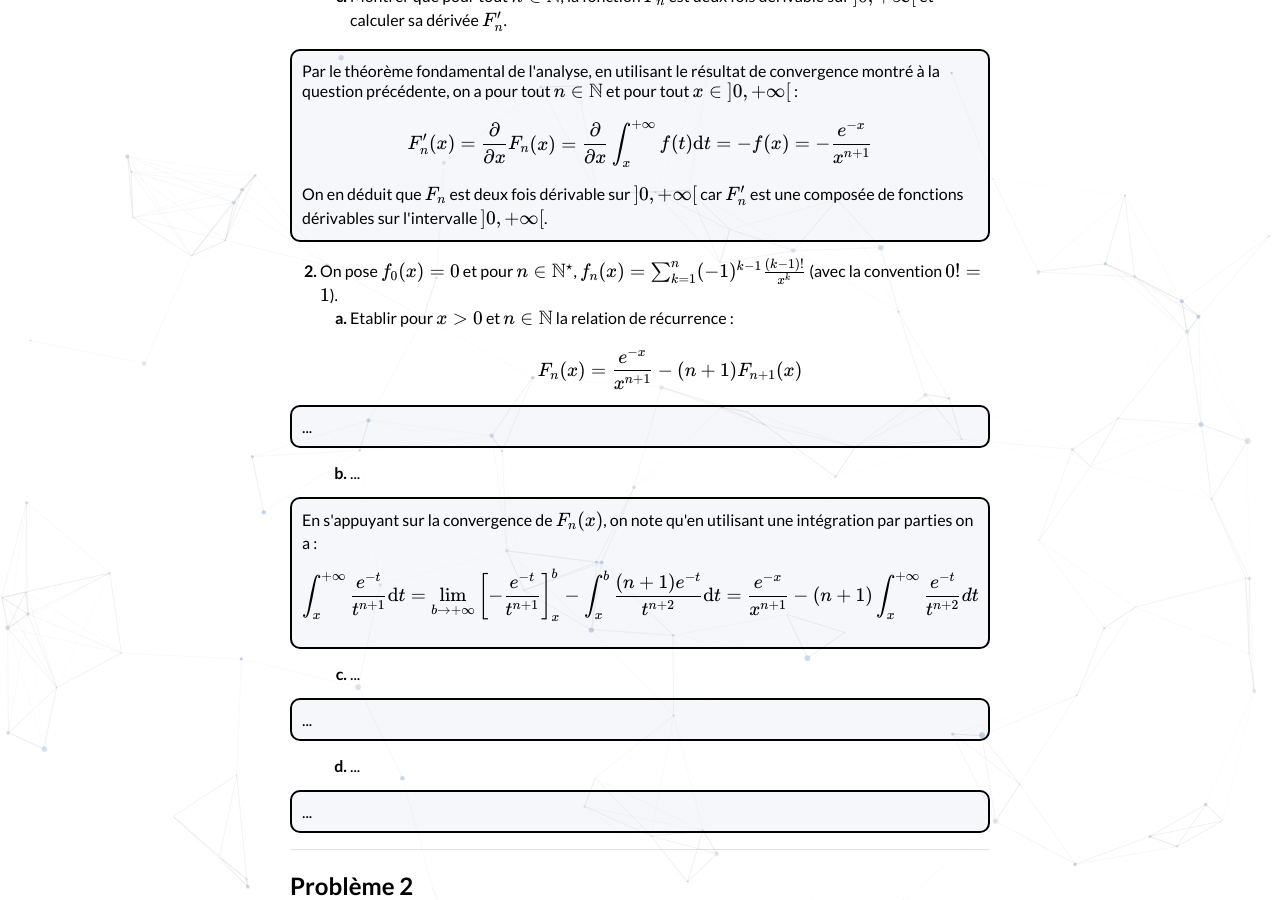
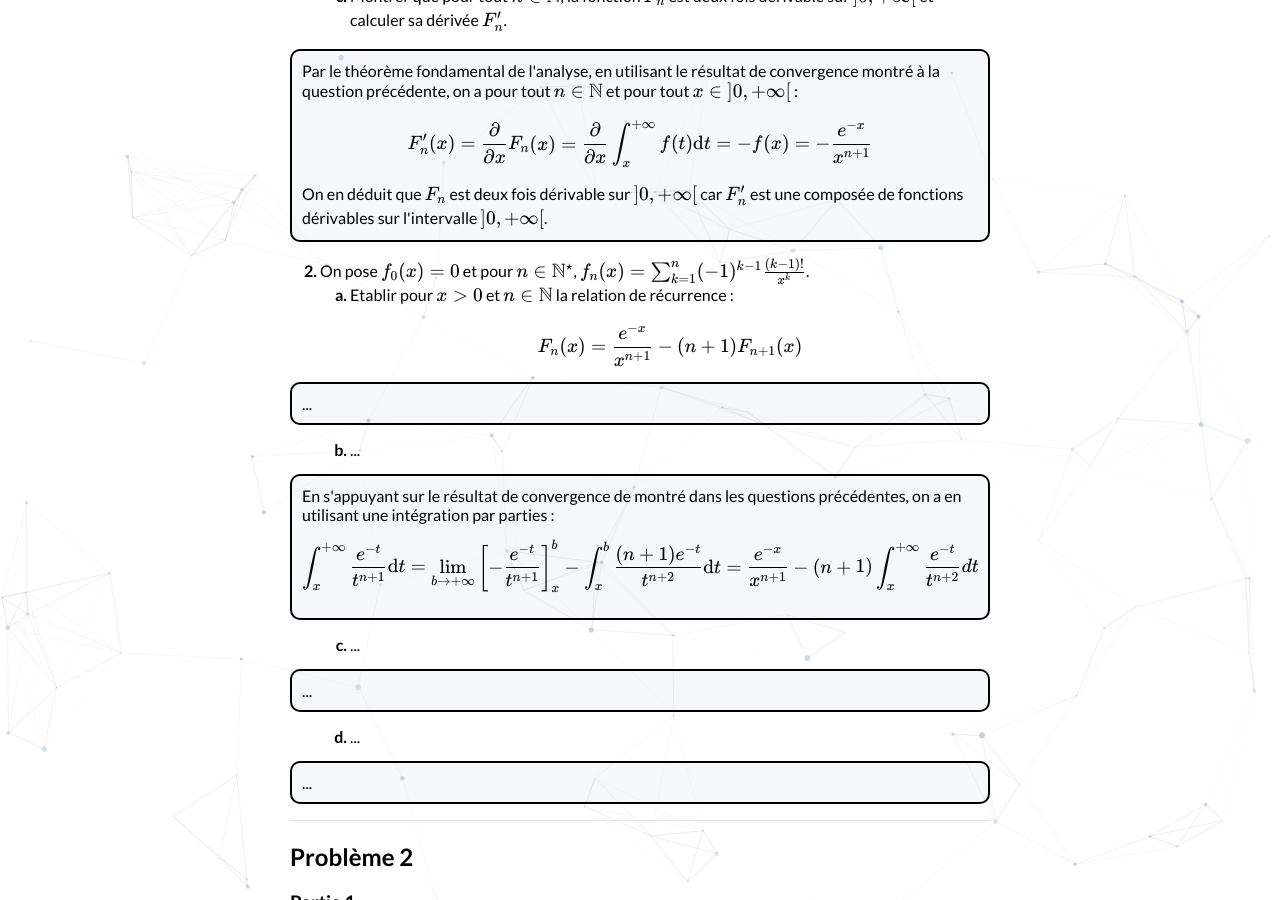
Before and after one commit to bglbrt/bglbrt.github.io, a Jekyll site: the page built from fr/corrections/administrateur_externe_1993.md, in a window 1280 px wide and 900 px high, scrolled down 1161 px. Built offline with Jekyll 4.4.1, drawn with Linux system fonts in a browser that asks for light colours; nearby versions of some CDN libraries.

Commit message:
Refactor explanations and integration by parts in administrateur_externe_1993.md

```diff
--- a/fr/corrections/administrateur_externe_1993.md
+++ b/fr/corrections/administrateur_externe_1993.md
@@ -70,7 +70,7 @@ Dans tout le problème $$x$$ désigne un réel _strictement positif_, et $$n$$ u
             </li>
         </ol>
     </li>
-    <li> On pose \( f_0(x) = 0 \) et pour \( n \in \mathbb{N}^\star \), \( f_n(x) = \sum_{k=1}^{n} (-1)^{k-1} \frac{(k-1)!}{x^k} \) (avec la convention \( 0! = 1 \)).
+    <li> On pose \( f_0(x) = 0 \) et pour \( n \in \mathbb{N}^\star \), \( f_n(x) = \sum_{k=1}^{n} (-1)^{k-1} \frac{(k-1)!}{x^k} \).
         <ol type="a" start="1">
             <li>
                 Etablir pour \( x >0 \) et \( n \in \mathbb{N} \) la relation de récurrence :
@@ -84,7 +84,7 @@ Dans tout le problème $$x$$ désigne un réel _strictement positif_, et $$n$$ u
             <li>
                 ...
                 <p style="border: solid 2px; border-radius: 10px; background-color:rgba(152, 180, 212, .1); padding-right: 10px; padding-left: 10px; padding-top: 10px; padding-bottom: 10px; margin: 15px 0 15px -60px;">
-                    En s'appuyant sur la convergence de \( F_n(x) \), on note qu'en utilisant une intégration par parties on a :
+                    En s'appuyant sur le résultat de convergence de montré dans les questions précédentes, on a en utilisant une intégration par parties :
                     $$
                     \int_{x}^{+\infty} \frac{e^{-t}}{t^{n+1}} \mathrm{d}t = \lim_{b \rightarrow +\infty} \left[-\frac{e^{-t}}{t^{n+1}}\right]_{x}^{b}-\int_{x}^{b} \frac{(n+1) e^{-t}}{t^{n+2}} \mathrm{d}t
                      =\frac{e^{-x}}{x^{n+1}} - (n+1) \int_{x}^{+\infty} \frac{e^{-t}}{t^{n+2}} d t
```
